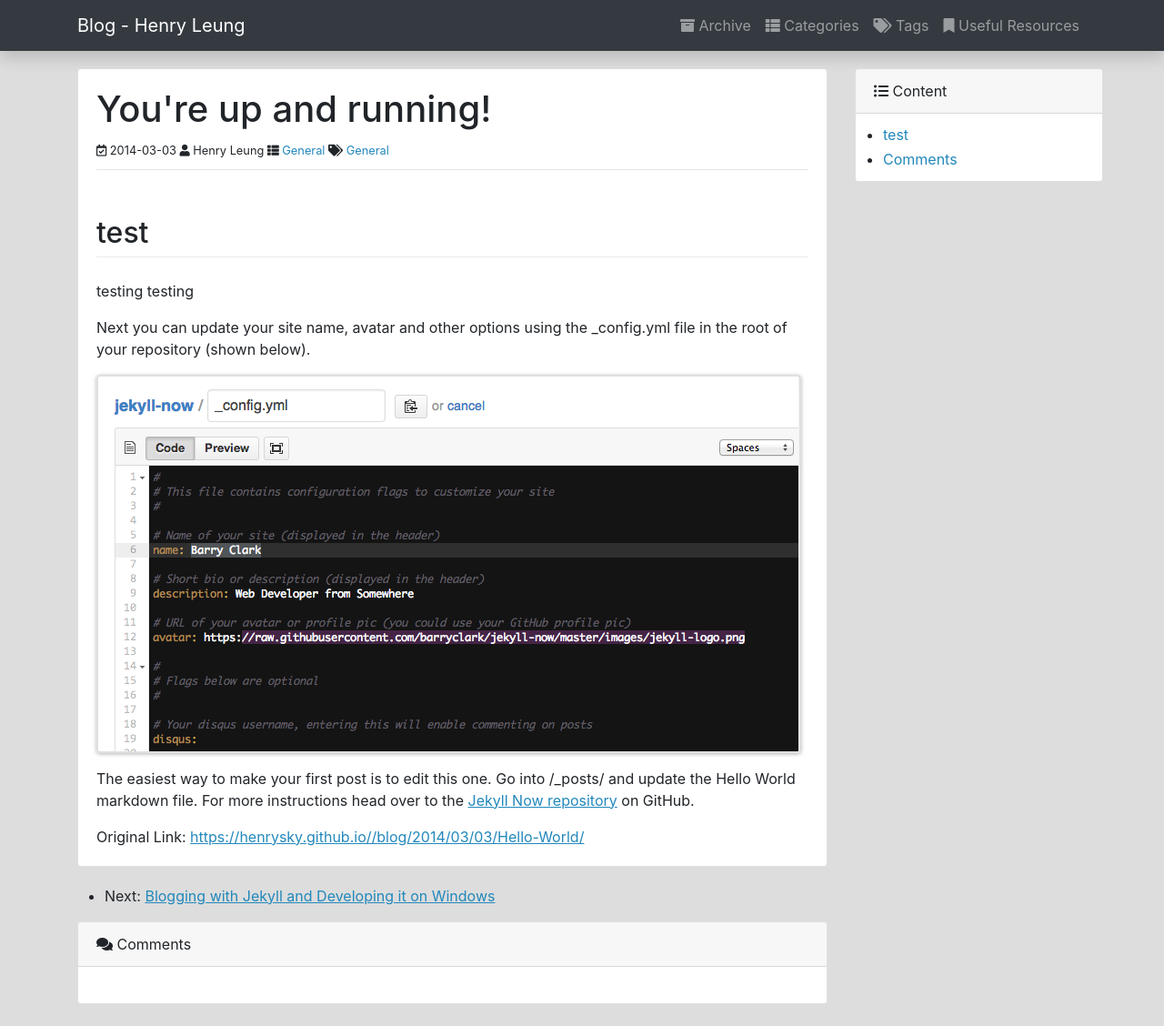
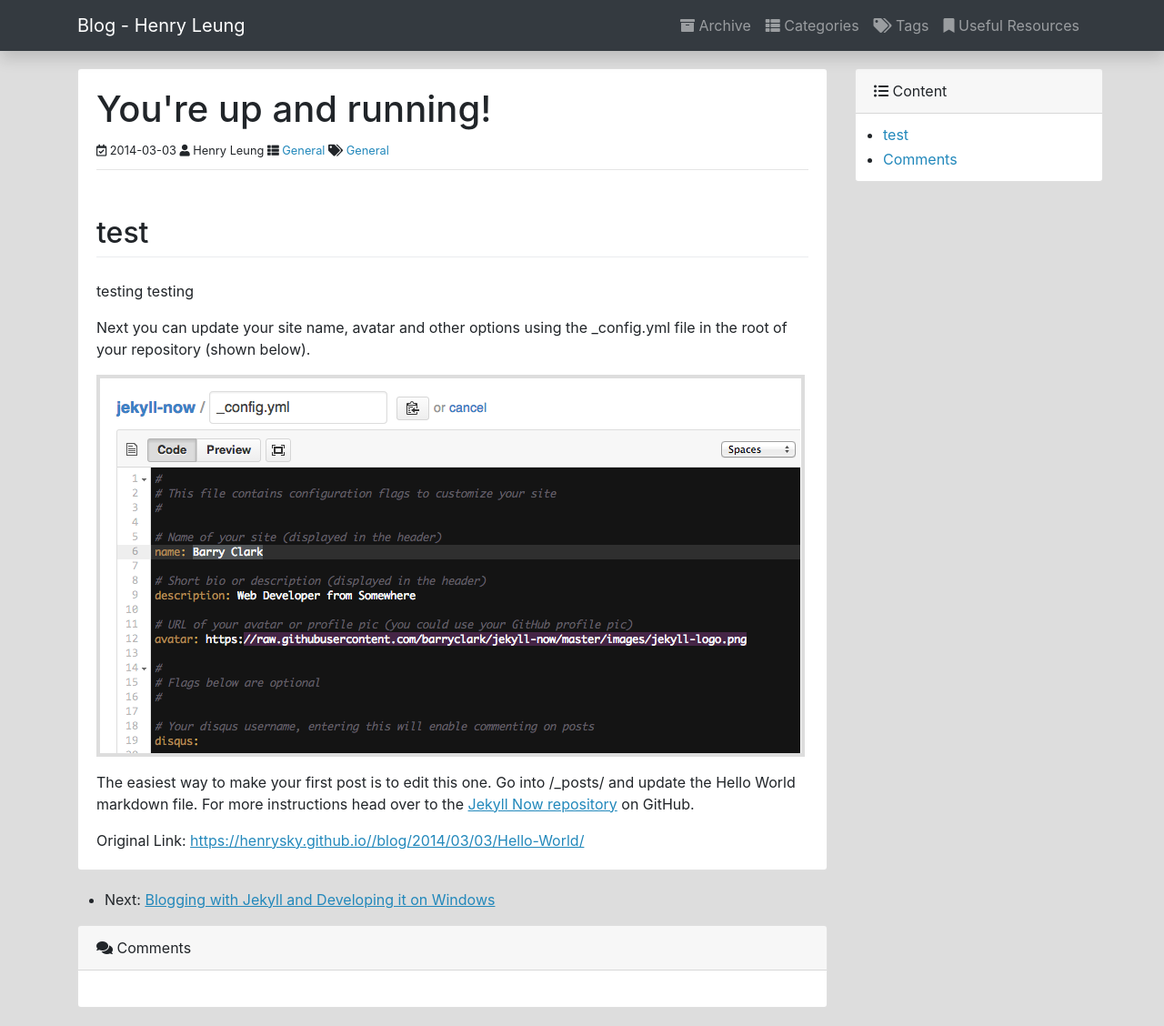
Before and after one commit to henrysky/blog, a Jekyll site: the page built from _posts/2014-3-3-Hello-World.md, in a window 1280 px wide and 1128 px high. Shown: the whole window at 91% size. Built offline with Jekyll 4.4.1, drawn with Linux system fonts in a browser that asks for light colours; nearby versions of some CDN libraries; comment, search, counter and statistics services are not loaded.

Commit message:
shadow improvement

```diff
--- a/_sass/light.scss
+++ b/_sass/light.scss
@@ -122,8 +122,7 @@ a {
 
 img,
 video {
-  border: 2px solid #dfe0e0;
-  border-radius: 4px;
+  border: 4px solid #dddddd;
   max-width: 100%;
   cursor: pointer;
 }
@@ -174,30 +173,6 @@ section {
 img,
 video {
   max-width: 100%;
-  box-shadow: 0px 1px 4px rgba(0, 0, 0, 0.3), 0 0 40px rgba(0, 0, 0, 0.1) inset;
-  webkit-box-shadow: 0px 1px 4px rgba(0, 0, 0, 0.3),
-  0 0 40px rgba(0, 0, 0, 0.1) inset;
-  moz-box-shadow: 0px 1px 4px rgba(0, 0, 0, 0.3),
-  0 0 40px rgba(0, 0, 0, 0.1) inset;
-  o-box-shadow: 0px 1px 4px rgba(0, 0, 0, 0.3),
-  0 0 40px rgba(0, 0, 0, 0.1) inset;
-
-  &:before,
-  &:after {
-    content: " ";
-    //background: #f00; /*为了让大家看清楚，先设置一个颜色红色*/
-    position: absolute;
-    top: 50%;
-    bottom: 0px;
-    left: 10px;
-    right: 10px;
-    box-shadow: 0 0 20px rgba(0, 0, 0, 0.8);
-    webkit-box-shadow: 0 0 20px rgba(0, 0, 0, 0.8);
-    moz-box-shadow: 0 0 20px rgba(0, 0, 0, 0.8);
-    o-box-shadow: 0 0 20px rgba(0, 0, 0, 0.8);
-    border-radius: 100px/10px;
-    z-index: -1;
-  }
 }
 
 footer {
--- a/_sass/main.scss
+++ b/_sass/main.scss
@@ -161,24 +161,6 @@ section {
 img,
 video {
   max-width: 100%;
-  box-shadow: 0px 1px 4px rgba(0, 0, 0, 0.3), 0 0 40px rgba(0, 0, 0, 0.1) inset;
-
-  &:before,
-  &:after {
-    content: " ";
-    //background: #f00; /*为了让大家看清楚，先设置一个颜色红色*/
-    position: absolute;
-    top: 50%;
-    bottom: 0px;
-    left: 10px;
-    right: 10px;
-    box-shadow: 0 0 20px rgba(0, 0, 0, 0.8);
-    webkit-box-shadow: 0 0 20px rgba(0, 0, 0, 0.8);
-    moz-box-shadow: 0 0 20px rgba(0, 0, 0, 0.8);
-    o-box-shadow: 0 0 20px rgba(0, 0, 0, 0.8);
-    border-radius: 100px/10px;
-    z-index: -1;
-  }
 }
 
 footer {
```
